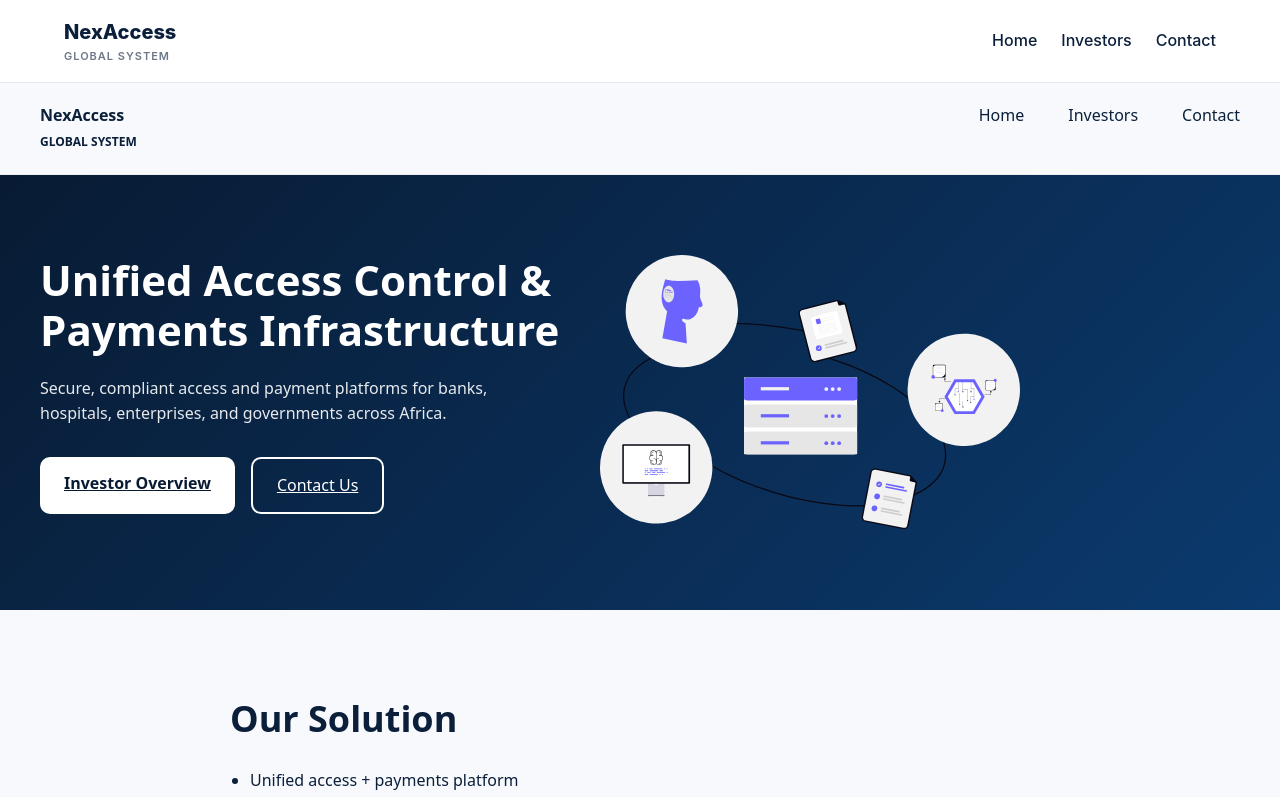
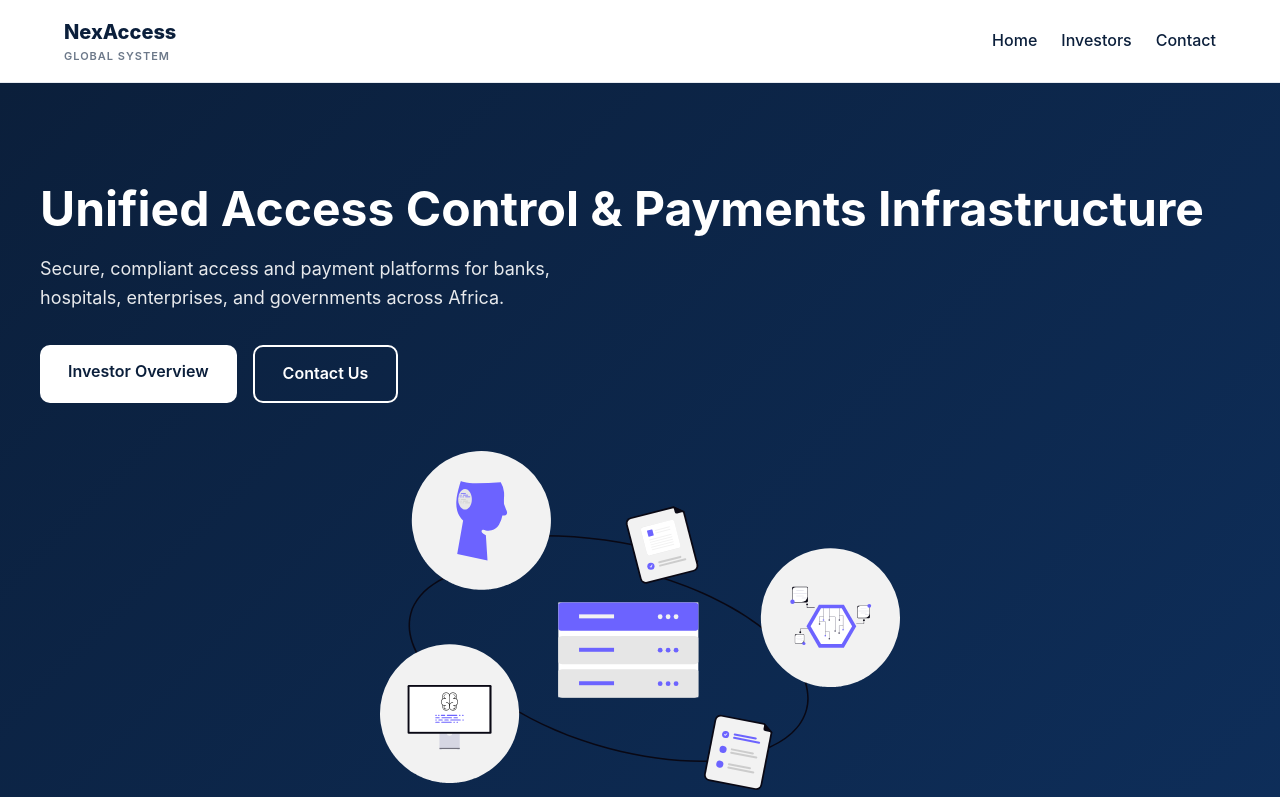
Before and after one commit to nwagwuemmanuel200-bit/nexaccess-website, a Next.js app: page / in a window 1280 px wide. Shown: the top 797 px of the page. Built offline with nearby package versions, Linux system fonts and the light colour scheme.

Commit message:
Update page.js

```diff
--- a/app/page.js
+++ b/app/page.js
@@ -1,48 +1,38 @@
-export const metadata = {
-  title: "NexAccess Global System",
-  description:
-    "Unified access control and payments infrastructure for banks, hospitals, enterprises, and governments across Africa.",
-};
-
 export default function HomePage() {
   return (
-    <main style={{ fontFamily: "system-ui, sans-serif" }}>
-      {/* NAV */}
-      <header style={nav}>
-        <strong>NexAccess<br /><span style={{ fontSize: 12 }}>GLOBAL SYSTEM</span></strong>
-        <nav style={navLinks}>
-          <a href="/">Home</a>
-          <a href="/investors">Investors</a>
-          <a href="/contact">Contact</a>
-        </nav>
-      </header>
-
-      {/* HERO */}
-      <section style={hero}>
-        <div style={heroContent}>
-          <h1 style={heroTitle}>
+    <main>
+      <section className="hero">
+        <div className="hero-inner">
+          <div>
+            <h1>
               Unified Access Control & Payments Infrastructure
             </h1>
-          <p style={heroText}>
+
+            <p>
               Secure, compliant access and payment platforms for banks,
               hospitals, enterprises, and governments across Africa.
             </p>
 
-          <div style={buttons}>
-            <a href="/investors" style={primaryBtn}>Investor Overview</a>
-            <a href="/contact" style={secondaryBtn}>Contact Us</a>
+            <div className="hero-buttons">
+              <a href="/investors" className="btn primary">
+                Investor Overview
+              </a>
+              <a href="/contact" className="btn secondary">
+                Contact Us
+              </a>
             </div>
           </div>
 
           <img
             src="/images/hero.svg"
-          alt="NexAccess platform"
-          style={heroImage}
+            alt="NexAccess infrastructure"
+            className="hero-image"
           />
+        </div>
       </section>
 
-      {/* SOLUTION */}
-      <section style={section}>
+      <section className="section">
+        <div className="container">
           <h2>Our Solution</h2>
           <ul>
             <li>Unified access + payments platform</li>
@@ -50,70 +40,8 @@ export default function HomePage() {
             <li>Hardware & software integration</li>
             <li>Cloud-ready with regulatory controls</li>
           </ul>
+        </div>
       </section>
-
-      <footer style={footer}>
-        © 2026 NexAccess Global System
-      </footer>
     </main>
   );
 }
-
-/* STYLES */
-const nav = {
-  display: "flex",
-  justifyContent: "space-between",
-  padding: "20px 40px",
-  borderBottom: "1px solid #eee",
-};
-
-const navLinks = { display: "flex", gap: 20 };
-
-const hero = {
-  display: "flex",
-  flexWrap: "wrap",
-  gap: 40,
-  padding: "80px 40px",
-  background: "linear-gradient(135deg, #081b33, #0b3a6e)",
-  color: "white",
-};
-
-const heroContent = { maxWidth: 520 };
-
-const heroTitle = { fontSize: 42, lineHeight: 1.2 };
-const heroText = { opacity: 0.9, marginTop: 20 };
-
-const buttons = { display: "flex", gap: 16, marginTop: 30 };
-
-const primaryBtn = {
-  background: "white",
-  color: "#081b33",
-  padding: "14px 24px",
-  borderRadius: 10,
-  fontWeight: 600,
-};
-
-const secondaryBtn = {
-  border: "2px solid white",
-  padding: "14px 24px",
-  borderRadius: 10,
-  color: "white",
-};
-
-const heroImage = {
-  maxWidth: 420,
-  width: "100%",
-  animation: "float 6s ease-in-out infinite",
-};
-
-const section = {
-  padding: "80px 40px",
-  maxWidth: 900,
-  margin: "0 auto",
-};
-
-const footer = {
-  padding: 40,
-  textAlign: "center",
-  opacity: 0.6,
-};
```
Lines whose indentation alone changed are shown as unchanged.
